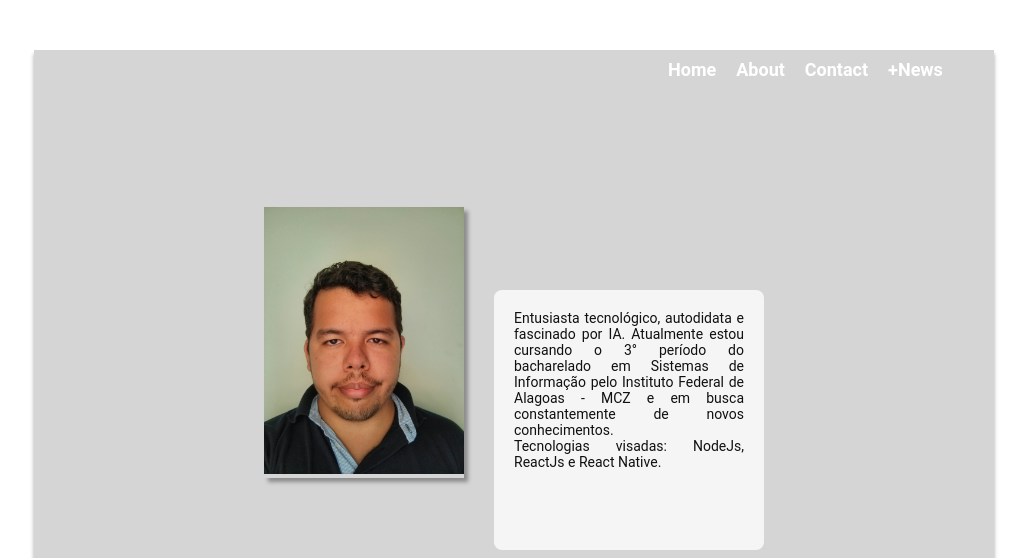
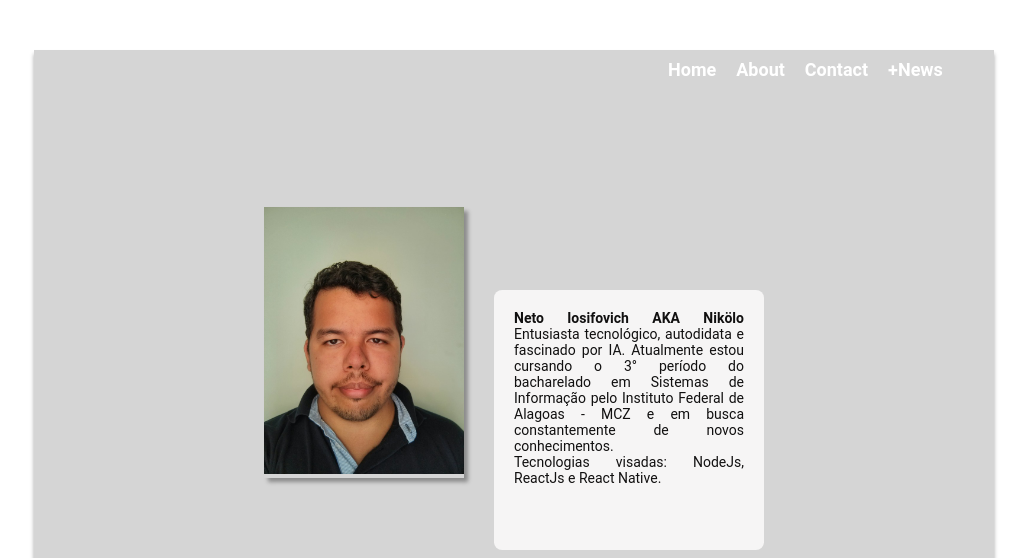
Before and after one commit to nikoloiosifovich/covid19-gama, a plain HTML site: page pages/about.html in a window 1280 px wide. Shown: the top 558 px of the page, without its empty margins (126-1153 px from the left). Drawn offline with Linux system fonts and the light colour scheme.

Commit message:
implement: put my name on description

```diff
--- a/pages/about.html
+++ b/pages/about.html
@@ -21,6 +21,7 @@
             <img src="../src/img/user.png" alt="nikölo iosifovich" />
           </div>
           <div id="personal-info">
+            <strong>Neto Iosifovich AKA Nikölo</strong>
             Entusiasta tecnológico, autodidata e fascinado por IA. Atualmente
             estou cursando o 3° período do bacharelado em Sistemas de Informação
             pelo Instituto Federal de Alagoas - MCZ e em busca constantemente de
```
